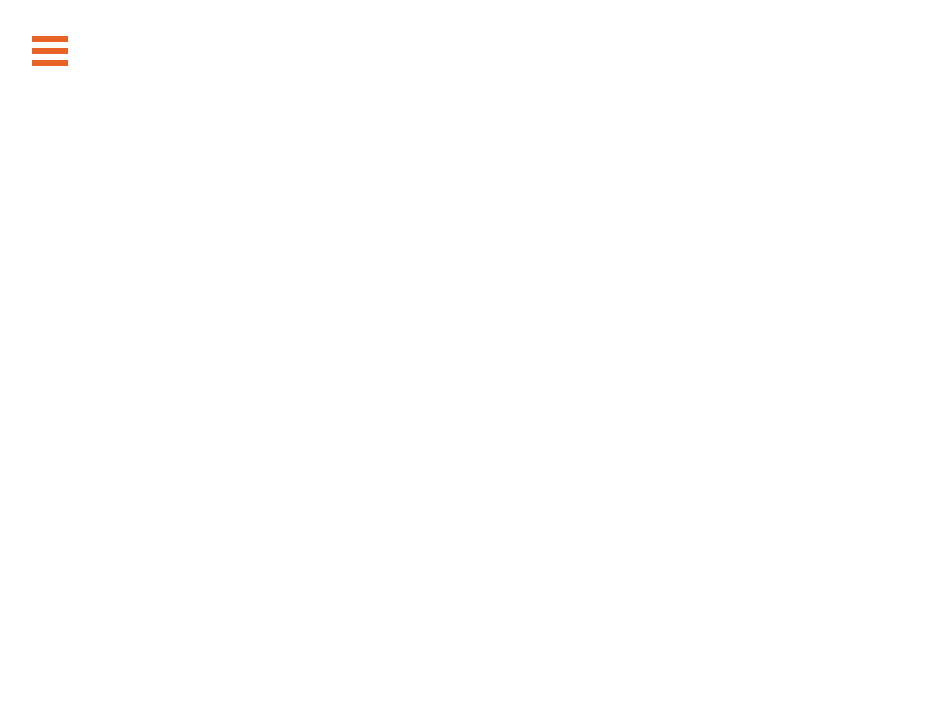
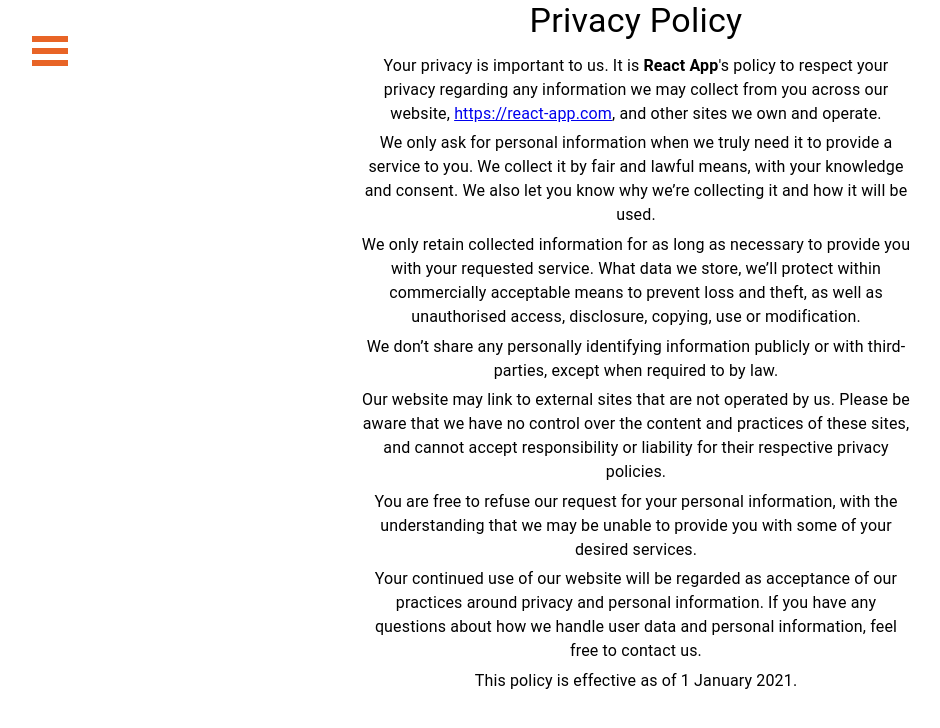
Before and after one commit to Nowado/fastapi-react-boilerplate, a React (Create React App) app in the folder frontend/: page /privacy-policy in a window 1280 px wide. Before the commit this address had no page. Shown: the top 728 px of the page, without its empty margins (4-944 px from the left). Built offline with nearby package versions, Linux system fonts and the light colour scheme.

Commit message:
fixed backend requirements, added placeholder privacy policy to front

```diff
--- a/frontend/package.json
+++ b/frontend/package.json
@@ -17,8 +17,11 @@
     "react-router-dom": "^6.3.0",
     "react-scripts": "5.0.1",
     "react-table": "^7.8.0",
+    "react-youtube": "^9.0.3",
+    "react-player": "^2.10.1",
     "styled-components": "^5.3.5",
-    "web-vitals": "^2.1.4"
+    "web-vitals": "^2.1.4",
+    "react-helmet": "^6.1.0"
   },
   "scripts": {
     "start": "react-scripts start",
--- a/frontend/src/App.js
+++ b/frontend/src/App.js
@@ -7,6 +7,7 @@
 import Home from "./Home";
 import ResetPassword from "./ResetPassword";
 import Items from "./Items";
+import PrivacyPolicy from './PrivacyPolicy';
 
 function App() {
   return (
@@ -25,6 +26,7 @@
               <Route path="/register" element={<SignUp />} />
               {/* <Route path="/" element={<Home />} /> */}
               <Route path="/reset_password" element={<ResetPassword />} />
+              <Route path="/privacy-policy" element={<PrivacyPolicy />} />
               <Route path="/test2" /> // If you ever need to test empty path for redirect
             </Route>
           </Routes>
--- /dev/null
+++ b/frontend/src/PrivacyPolicy.js
@@ -0,0 +1,44 @@
+// Privacy policy for the app
+
+import React from 'react';
+import { Helmet } from 'react-helmet';
+import { Container, Typography } from '@mui/material';
+
+function PrivacyPolicy() {
+    return (
+        <Container maxWidth="sm">
+            <Helmet>
+                <title>Privacy Policy</title>
+            </Helmet>
+            <Typography variant="h4" component="h1" gutterBottom>
+                Privacy Policy
+            </Typography>
+            <Typography variant="body1" gutterBottom>
+                Your privacy is important to us. It is <strong>React App</strong>'s policy to respect your privacy regarding any information we may collect from you across our website, <a href="https://react-app.com">https://react-app.com</a>, and other sites we own and operate.
+            </Typography>
+            <Typography variant="body1" gutterBottom>
+                We only ask for personal information when we truly need it to provide a service to you. We collect it by fair and lawful means, with your knowledge and consent. We also let you know why we’re collecting it and how it will be used.
+            </Typography>
+            <Typography variant="body1" gutterBottom>
+                We only retain collected information for as long as necessary to provide you with your requested service. What data we store, we’ll protect within commercially acceptable means to prevent loss and theft, as well as unauthorised access, disclosure, copying, use or modification.
+            </Typography>
+            <Typography variant="body1" gutterBottom>
+                We don’t share any personally identifying information publicly or with third-parties, except when required to by law.
+            </Typography>
+            <Typography variant="body1" gutterBottom>
+                Our website may link to external sites that are not operated by us. Please be aware that we have no control over the content and practices of these sites, and cannot accept responsibility or liability for their respective privacy policies.
+            </Typography>
+            <Typography variant="body1" gutterBottom>
+                You are free to refuse our request for your personal information, with the understanding that we may be unable to provide you with some of your desired services.
+            </Typography>
+            <Typography variant="body1" gutterBottom>
+                Your continued use of our website will be regarded as acceptance of our practices around privacy and personal information. If you have any questions about how we handle user data and personal information, feel free to contact us.
+            </Typography>
+            <Typography variant="body1" gutterBottom>
+                This policy is effective as of 1 January 2021.
+            </Typography>
+        </Container>
+    );
+}
+
+export default PrivacyPolicy;
--- a/frontend/src/Sidebar..js
+++ b/frontend/src/Sidebar..js
@@ -39,6 +39,9 @@
       <Button variant="contained" href="/register" >
         Register
       </Button >
+      <Button variant="contained" href="/privacy-policy">
+        Privacy Policy
+      </Button>
     </Menu >
     </ThemeProvider >
   );
```
Also changed, not shown: 2 other files (tests, documents, lock files or other folders).
